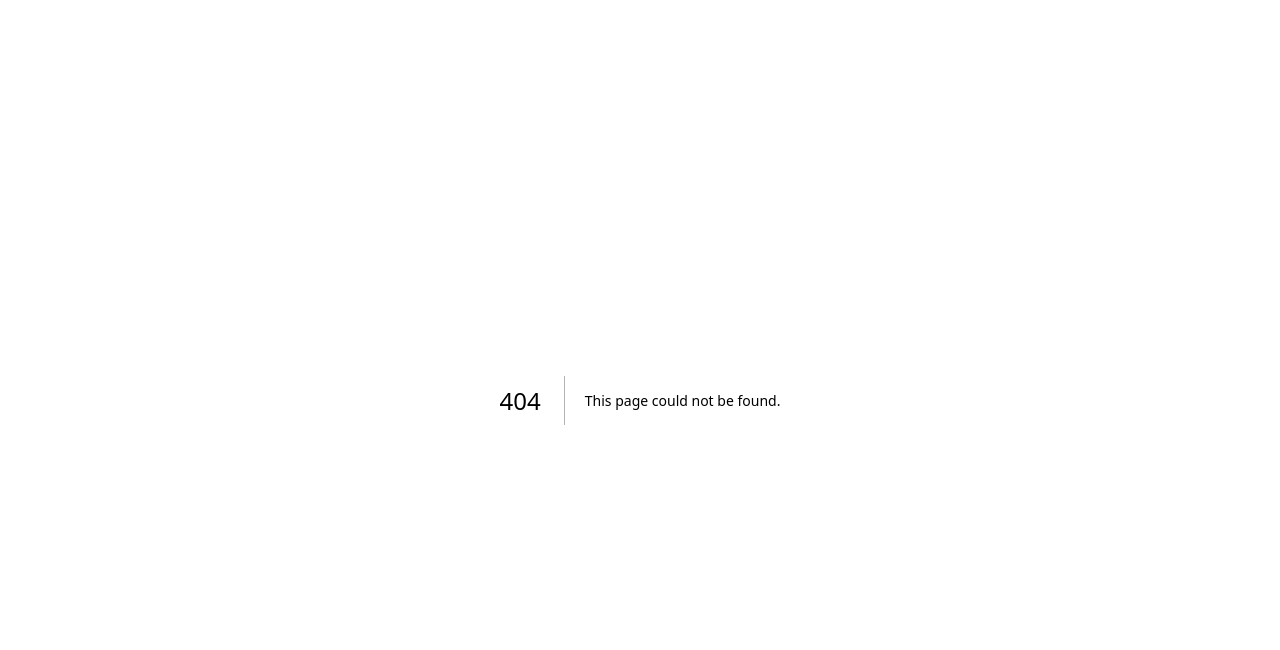
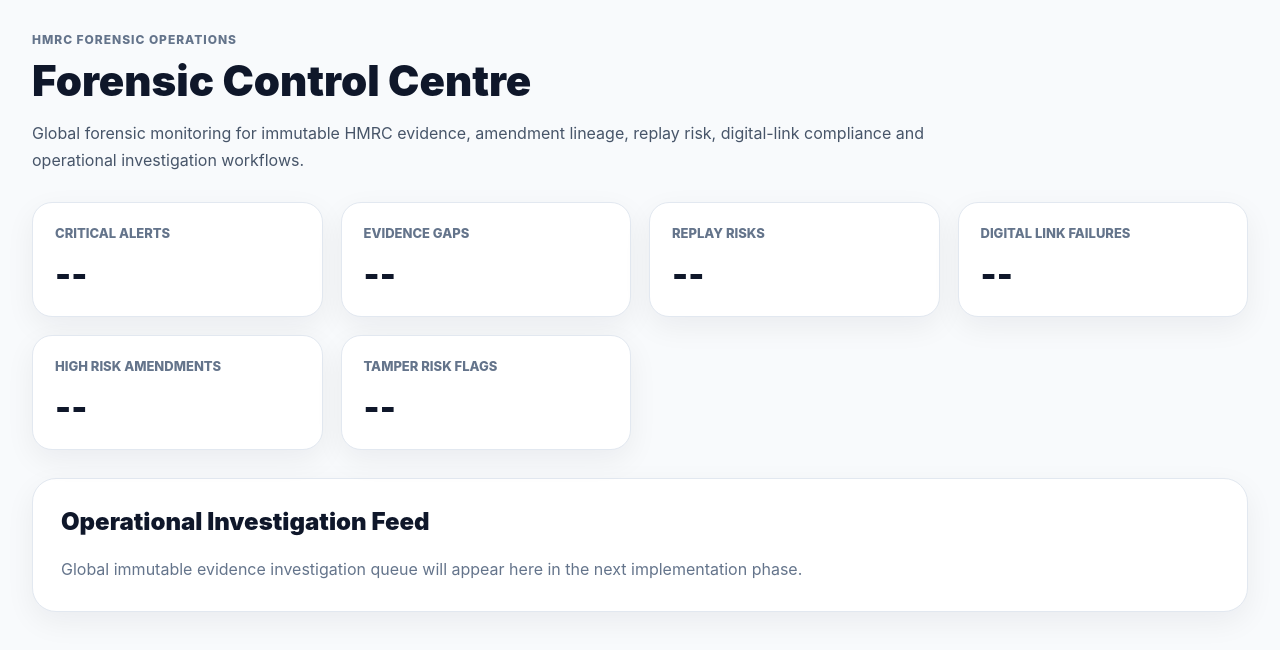
Before and after one commit to HalaDigitalLtd/uktaxcalculator-app, a Next.js app: page /dashboard/forensics in a window 1280 px wide. Before the commit this address had no page. Shown: the top 650 px of the page. Built offline with nearby package versions, Linux system fonts and the light colour scheme.

Commit message:
Add forensic operations control centre

```diff
--- /dev/null
+++ b/app/dashboard/forensics/page.tsx
@@ -0,0 +1,152 @@
+export default function ForensicsDashboardPage() {
+  return (
+    <main
+      style={{
+        minHeight: "100vh",
+        background: "#f8fafc",
+        padding: 32,
+        fontFamily:
+          "Inter, ui-sans-serif, system-ui, sans-serif",
+      }}
+    >
+      <div
+        style={{
+          maxWidth: 1400,
+          margin: "0 auto",
+        }}
+      >
+        <div
+          style={{
+            marginBottom: 28,
+          }}
+        >
+          <p
+            style={{
+              margin: "0 0 8px",
+              color: "#64748b",
+              fontWeight: 800,
+              textTransform: "uppercase",
+              letterSpacing: "0.08em",
+              fontSize: 12,
+            }}
+          >
+            HMRC FORENSIC OPERATIONS
+          </p>
+
+          <h1
+            style={{
+              margin: 0,
+              fontSize: 42,
+              fontWeight: 900,
+              color: "#0f172a",
+            }}
+          >
+            Forensic Control Centre
+          </h1>
+
+          <p
+            style={{
+              marginTop: 14,
+              maxWidth: 900,
+              color: "#475569",
+              lineHeight: 1.7,
+              fontSize: 16,
+            }}
+          >
+            Global forensic monitoring for immutable HMRC
+            evidence, amendment lineage, replay risk,
+            digital-link compliance and operational
+            investigation workflows.
+          </p>
+        </div>
+
+        <div
+          style={{
+            display: "grid",
+            gridTemplateColumns:
+              "repeat(auto-fit, minmax(240px, 1fr))",
+            gap: 18,
+            marginBottom: 28,
+          }}
+        >
+          {[
+            "Critical Alerts",
+            "Evidence Gaps",
+            "Replay Risks",
+            "Digital Link Failures",
+            "High Risk Amendments",
+            "Tamper Risk Flags",
+          ].map((item) => (
+            <div
+              key={item}
+              style={{
+                background: "white",
+                borderRadius: 20,
+                padding: 22,
+                border: "1px solid #e2e8f0",
+                boxShadow:
+                  "0 10px 30px rgba(15,23,42,0.06)",
+              }}
+            >
+              <div
+                style={{
+                  color: "#64748b",
+                  fontSize: 13,
+                  fontWeight: 800,
+                  marginBottom: 12,
+                  textTransform: "uppercase",
+                }}
+              >
+                {item}
+              </div>
+
+              <div
+                style={{
+                  fontSize: 34,
+                  fontWeight: 900,
+                  color: "#0f172a",
+                }}
+              >
+                --
+              </div>
+            </div>
+          ))}
+        </div>
+
+        <div
+          style={{
+            background: "white",
+            borderRadius: 24,
+            border: "1px solid #e2e8f0",
+            padding: 28,
+            boxShadow:
+              "0 10px 30px rgba(15,23,42,0.06)",
+          }}
+        >
+          <h2
+            style={{
+              marginTop: 0,
+              fontSize: 24,
+              fontWeight: 900,
+              color: "#0f172a",
+            }}
+          >
+            Operational Investigation Feed
+          </h2>
+
+          <p
+            style={{
+              marginBottom: 0,
+              color: "#64748b",
+              lineHeight: 1.7,
+            }}
+          >
+            Global immutable evidence investigation queue
+            will appear here in the next implementation
+            phase.
+          </p>
+        </div>
+      </div>
+    </main>
+  );
+}
```
Also changed, not shown: app/components/forensics/OperationalAlertPanel.tsx (added).
